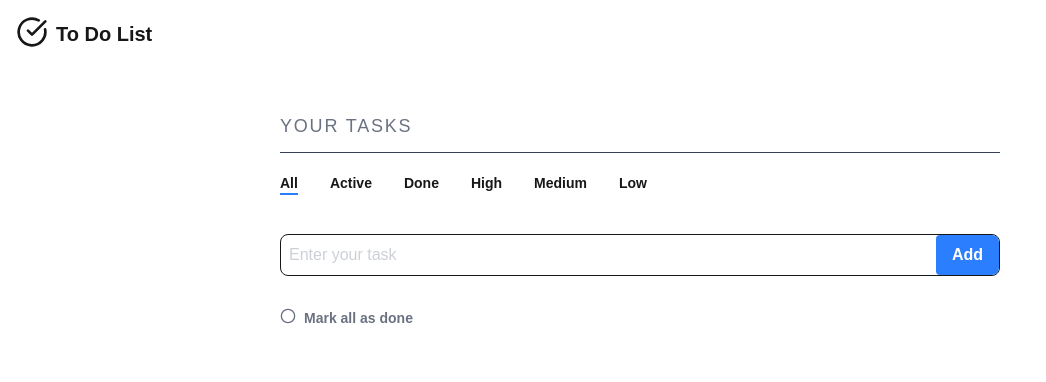
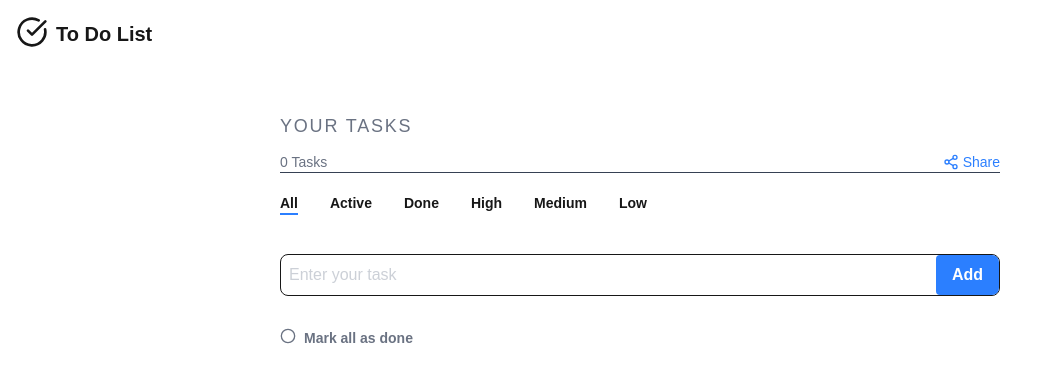
Before and after one commit to Mila-Saif/to-do, a Next.js app: page / in a window 1280 px wide. Shown: the top 382 px of the page, without its empty margins (0-1046 px from the left). Built offline with nearby package versions, Linux system fonts and the light colour scheme.

Commit message:
add share button

```diff
--- a/app/page.tsx
+++ b/app/page.tsx
@@ -1,5 +1,5 @@
 'use client'
-import { CircleCheckBig, Circle, Trash }from 'lucide-react';
+import { CircleCheckBig, Circle, Trash, Share2, Check }from 'lucide-react';
 
 
 import { useState, useEffect } from 'react';
@@ -14,12 +14,22 @@ export default function Home() {
   const [priority, setPriority] = useState('medium');
   const [isModaleOpen, setIsModaleOpen] = useState(false);
   const [filter, setFilter] = useState('all');
+  const [isCopied, setIsCopied] = useState(false);
 
   useEffect(() => {
-  const storedTodos = localStorage.getItem('todos');
-  if (storedTodos) {
-    setTodos(JSON.parse(storedTodos));
+  const params = new URLSearchParams(window.location.search);
+  const shareEncodedData = params.get('tasks');
+  if (shareEncodedData) {
+    try {
+      const shareData = decodeURIComponent(shareEncodedData);
+      const shareTodos = JSON.parse(shareData);
+      setTodos(shareTodos);
+    } catch (error) {
+      console.error('Error decoding shared data:', error);
+    }
   }
+
+
 }, []);
 
 useEffect(() => {
@@ -48,6 +58,28 @@ useEffect(() => {
     setPriority('medium');
 
   }
+  const handleShareTodos = () => {
+    if (todos.length === 0) {
+      alert('No todos to share');
+      return;
+    }
+    const todosToShare = todos.map((todo) => ({
+      text: todo.text,
+      completed: todo.completed,
+      priority: todo.priority,
+    }));
+    const dataString = JSON.stringify(todosToShare);
+    const encodedData = encodeURIComponent(dataString);
+    const shareUrl = `$window.location.origin}${window.location.pathname}?tasks=${encodedData}`;
+    navigator.clipboard.writeText(shareUrl);
+    setIsCopied(true);
+    setTimeout(() => {
+      setIsCopied(false);
+    }, 2000);
+
+
+
+  };
 
   const handleToggleAll = () => {
     const AllCompleted = filterTodos.every((todo) => todo.completed);
@@ -140,6 +172,39 @@ useEffect(() => {
         {/* the to do list content */}
         <div className='mt-12'>
           <h2 className='text-lg  text-gray-500 uppercase tracking-widest mb-3'> your tasks</h2>
+
+          {/* the share button */}
+          <div className='flex items-end justify-between gap-2'>
+
+            <span className='text-sm text-gray-500'>
+              { filterTodos.length} {filterTodos.length === 1 ? 'Tasks' : 'Tasks'  }
+            </span>
+            <button  onClick={handleShareTodos}
+            className='text-sm text-blue-500 flex items-center gap-1'>
+              {isCopied ? (
+                <>
+                <Check className='w-4 h-4' />
+                <span>Link is copied</span>
+
+
+                </>
+              ) : (
+                <>
+                <Share2 className='w-4 h-4' />
+                <span>Share</span>
+                </>
+
+              )}
+
+            </button>
+
+
+          </div>
+
+          {/* the share button end card */}
+
+
+
           <div className='h-px bg-gray-700 w-full'></div>
         </div>
 
```
